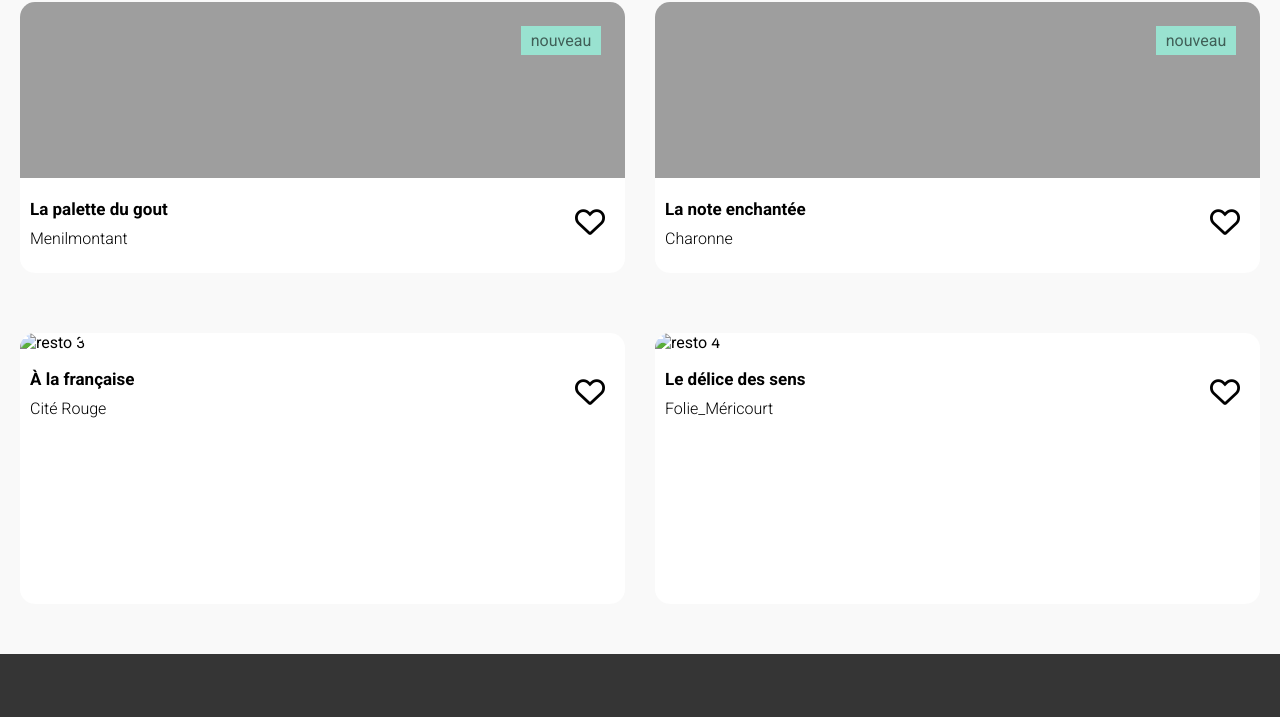
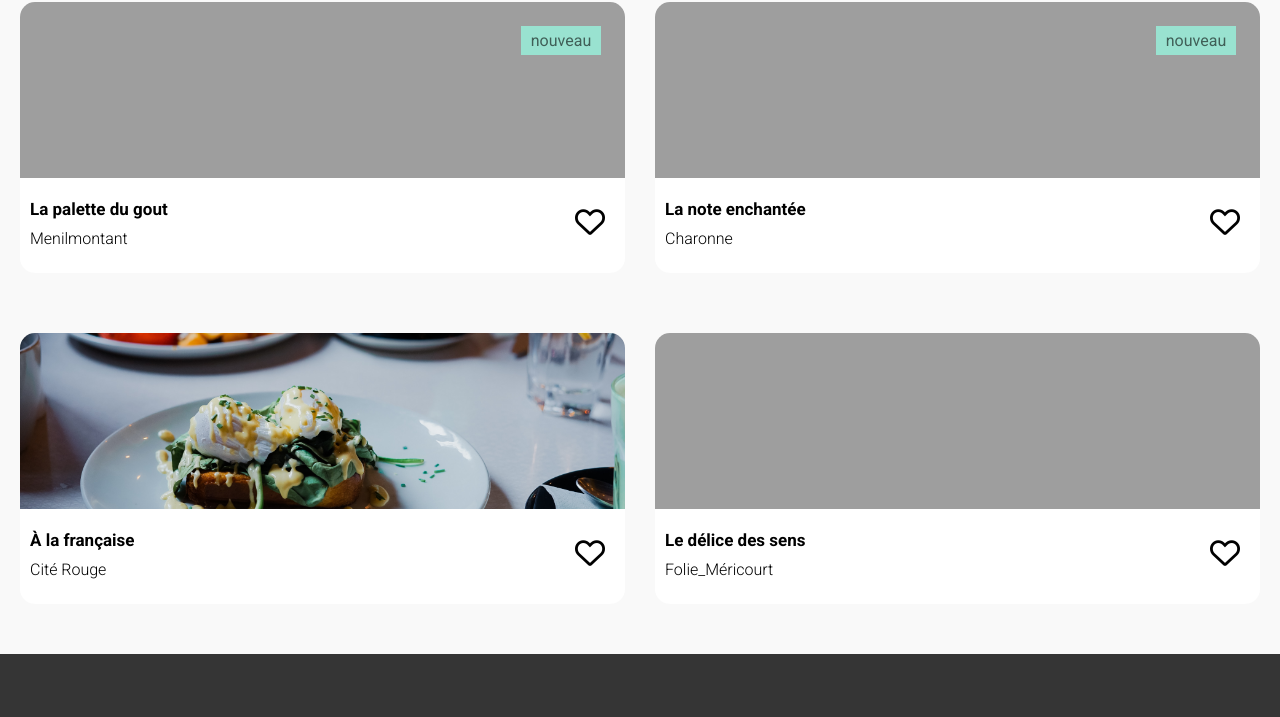
Before and after one commit to Mansoursamb/oh-my-food, a website: page index.html in a window 1280 px wide. Shown: the part 703-1420 px from the top of the page. Drawn offline with Linux system fonts and the light colour scheme; the site is published under a folder, as on GitHub Pages, so addresses that start at the root find nothing; a web font is replaced by a local one.

Commit message:
chemin image

```diff
--- a/index.html
+++ b/index.html
@@ -106,7 +106,7 @@
             <div class="card">
               <a href="pages/resto3.html">
                 <img
-                  src="/images/restaurants/toa-heftiba-DQKerTsQwi0-unsplash.jpg"
+                  src="images/restaurants/toa-heftiba-DQKerTsQwi0-unsplash.jpg"
                   alt="resto 3 "
                 />
               </a>
@@ -124,7 +124,7 @@
             <div class="card">
               <a href="pages/resto4.html">
                 <img
-                  src="/images/restaurants/louis-hansel-shotsoflouis-qNBGVyOCY8Q-unsplash.jpg"
+                  src="images/restaurants/louis-hansel-shotsoflouis-qNBGVyOCY8Q-unsplash.jpg"
                   alt="resto 4 "
                 />
               </a>
```
